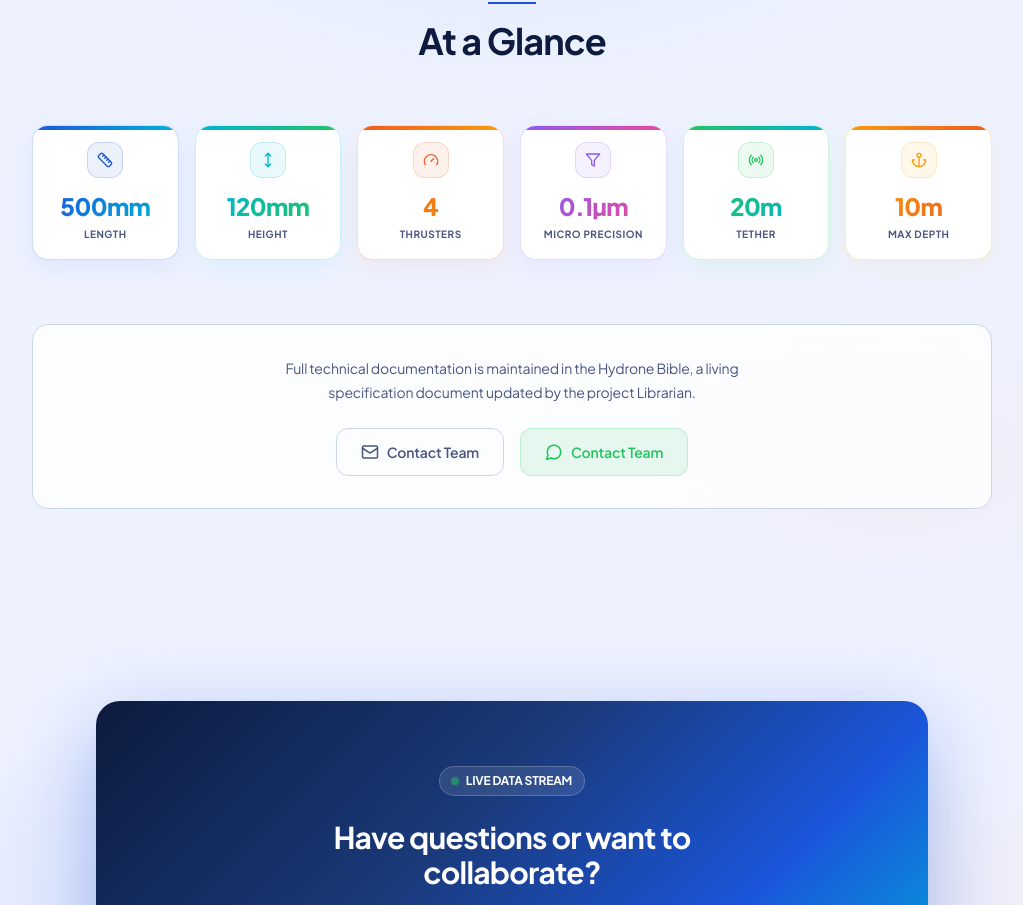
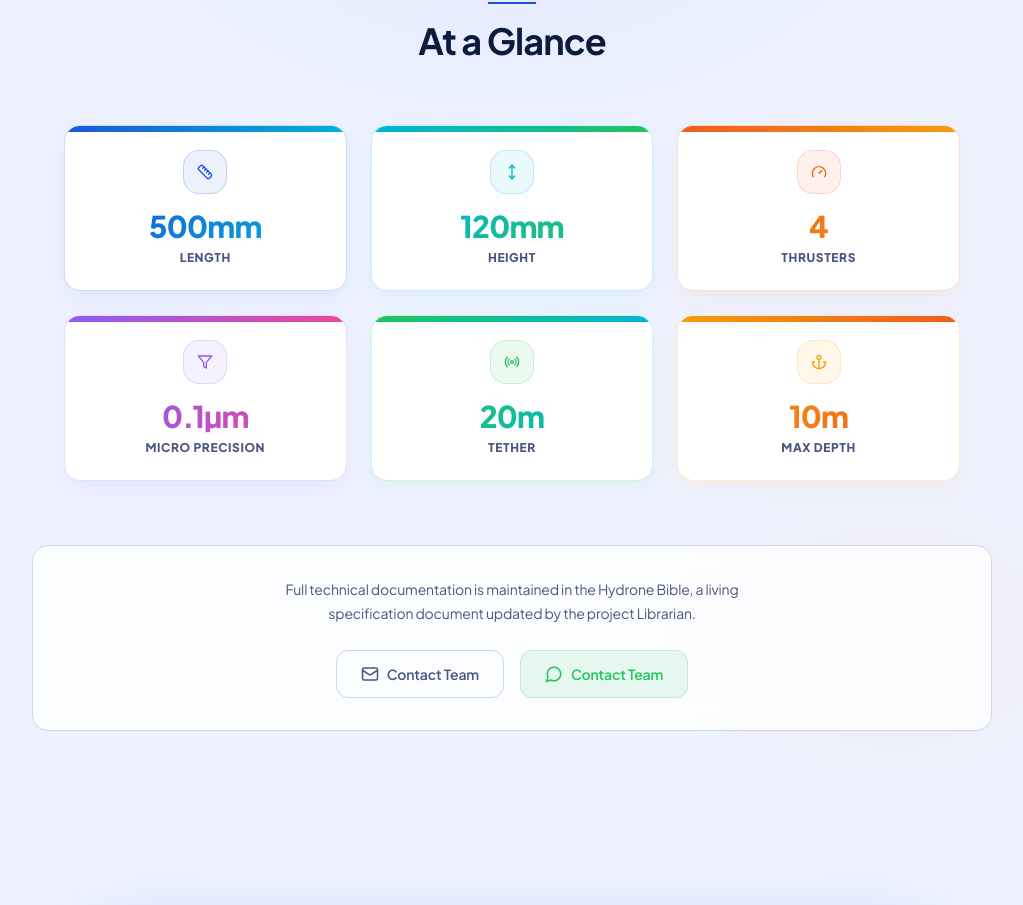
Before and after one commit to prianurislam1825/hydrone, a Next.js app: page / in a window 1280 px wide. Shown: the part 8100-9005 px from the top of the page, without its empty margins (128-1151 px from the left). Built offline with nearby package versions, Linux system fonts and the light colour scheme.

Commit message:
feat: arrange SpecsSection stat cards into 2 rows of 3 columns (3 top, 3 bottom)

```diff
--- a/components/landing/SpecsSection.tsx
+++ b/components/landing/SpecsSection.tsx
@@ -78,12 +78,12 @@ export default function SpecsSection() {
           <h2 className="text-3xl sm:text-4xl font-extrabold mt-4" style={{ color: 'var(--t-text)' }}>{T.heading[lang]}</h2>
         </div>
 
-        {/* Summary cards with vibrant icons & gradients */}
-        <div className="grid grid-cols-2 sm:grid-cols-3 lg:grid-cols-6 gap-3 sm:gap-4 mb-16" data-anim>
+        {/* Summary cards with vibrant icons & gradients — 2 rows (3 top, 3 bottom) */}
+        <div className="grid grid-cols-1 sm:grid-cols-3 gap-5 sm:gap-6 max-w-4xl mx-auto mb-16" data-anim>
           {SUMMARY_STATS.map((s, i) => (
             <div
               key={i}
-              className="rounded-2xl p-4 text-center border relative overflow-hidden transition-all duration-300 hover:-translate-y-1.5 group"
+              className="rounded-2xl p-6 text-center border relative overflow-hidden transition-all duration-300 hover:-translate-y-1.5 group"
               style={{
                 background: 'var(--t-surface)',
                 borderColor: s.color + '35',
@@ -91,11 +91,11 @@ export default function SpecsSection() {
               }}
             >
               {/* Top gradient bar */}
-              <div className="absolute top-0 left-0 right-0 h-1" style={{ background: s.gradient }} />
+              <div className="absolute top-0 left-0 right-0 h-1.5" style={{ background: s.gradient }} />
 
               {/* Icon badge */}
               <div
-                className="w-9 h-9 rounded-xl mx-auto mb-3 flex items-center justify-center transition-transform group-hover:scale-110 shrink-0"
+                className="w-11 h-11 rounded-2xl mx-auto mb-3.5 flex items-center justify-center transition-transform group-hover:scale-110 shrink-0"
                 style={{ background: s.color + '15', border: `1px solid ${s.color}30`, color: s.color }}
               >
                 {s.icon}
@@ -103,7 +103,7 @@ export default function SpecsSection() {
 
               {/* Value */}
               <div
-                className="font-black text-xl sm:text-2xl tracking-tight mb-1 font-[family-name:var(--font-plus-jakarta)]"
+                className="font-black text-2xl sm:text-3xl tracking-tight mb-1.5 font-[family-name:var(--font-plus-jakarta)]"
                 style={{
                   background: s.gradient,
                   WebkitBackgroundClip: 'text',
@@ -115,7 +115,7 @@ export default function SpecsSection() {
               </div>
 
               {/* Label */}
-              <div className="text-[10px] font-bold uppercase tracking-wider" style={{ color: 'var(--t-muted)' }}>
+              <div className="text-xs font-extrabold uppercase tracking-wider" style={{ color: 'var(--t-muted)' }}>
                 {s.label[lang]}
               </div>
             </div>
```
